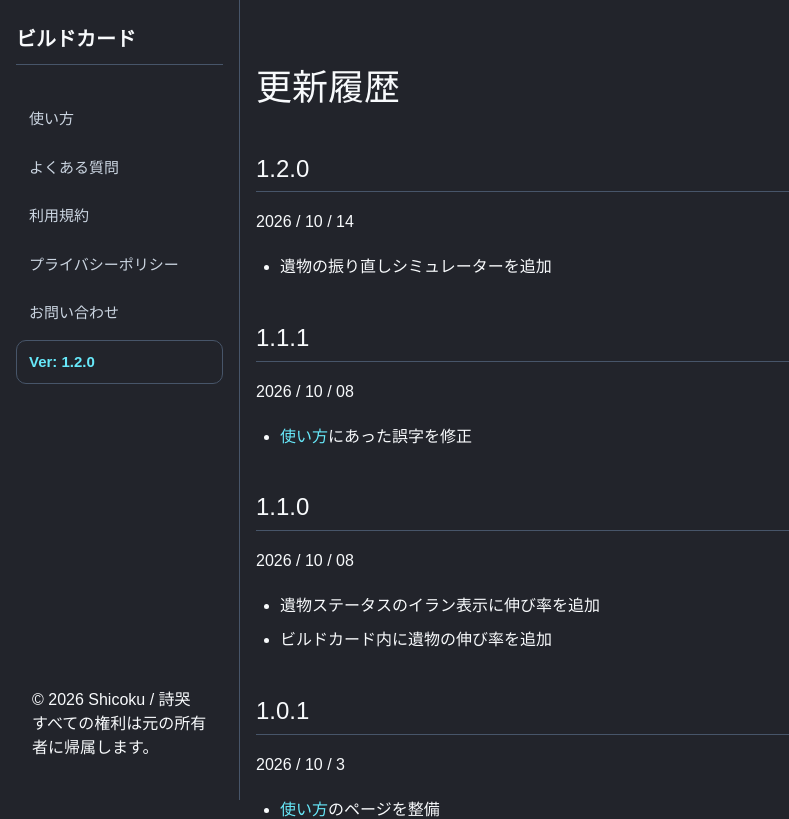
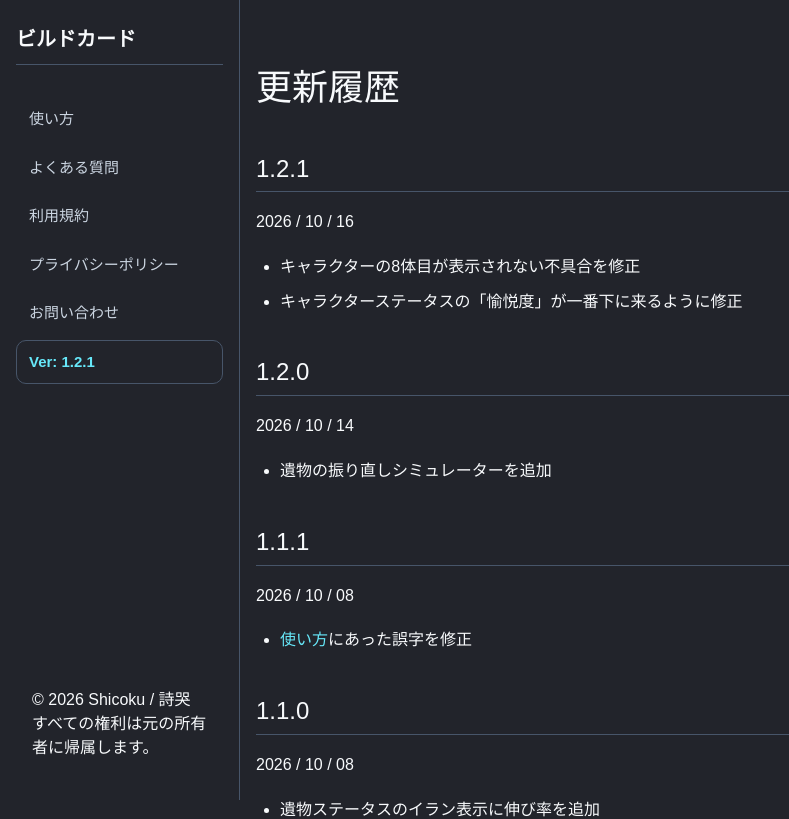
Before and after one commit to Shicoku/hsr-builder, a Next.js app: page /version in a window 1280 px wide. Shown: the top 819 px of the page, without its empty margins (0-789 px from the left). Built offline with nearby package versions, Linux system fonts and the light colour scheme; a web font is replaced by a local one.

Commit message:
キャラの8体目が見えるように&愉悦度を一番下に

```diff
--- a/app/version/page.mdx
+++ b/app/version/page.mdx
@@ -3,6 +3,13 @@ import MarkdownPage from "../components/MarkdownPage";
 <MarkdownPage>
 
 # 更新履歴
+
+## 1.2.1
+
+2026 / 10 / 16
+
+- キャラクターの8体目が表示されない不具合を修正
+- キャラクターステータスの「愉悦度」が一番下に来るように修正
 
 ## 1.2.0
 
--- a/lib/utils/renderBuild.ts
+++ b/lib/utils/renderBuild.ts
@@ -77,7 +77,7 @@ export function parserChar(cid: number, player: any, character: any, score: any)
     };
   });
 
-  const orderedNames = ["HP", "攻撃力", "防御力", "速度", "会心率", "会心ダメ", "撃破特効", "EP回復効率", "効果命中", "効果抵抗", "治癒量", "属性ダメ"];
+  const orderedNames = ["HP", "攻撃力", "防御力", "速度", "会心率", "会心ダメ", "撃破特効", "EP回復効率", "効果命中", "効果抵抗", "治癒量", "属性ダメ", "愉悦度"];
 
   status.sort((a, b) => orderedNames.indexOf(a.name) - orderedNames.indexOf(b.name));
 
--- a/package.json
+++ b/package.json
@@ -1,6 +1,6 @@
 {
   "name": "buildcard",
-  "version": "1.2.0",
+  "version": "1.2.1",
   "private": true,
   "scripts": {
     "dev": "next dev",
```
Also changed, not shown: app/build/build-loader.tsx.
